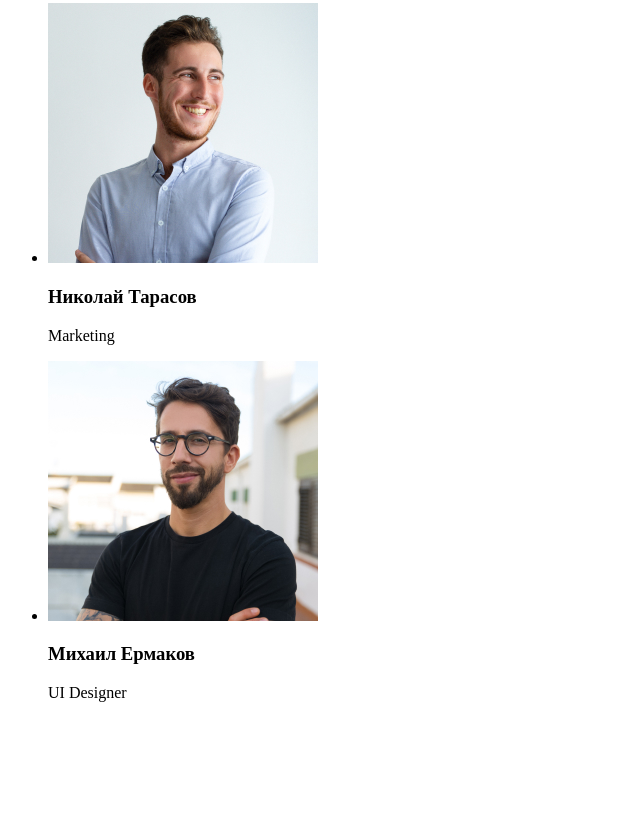
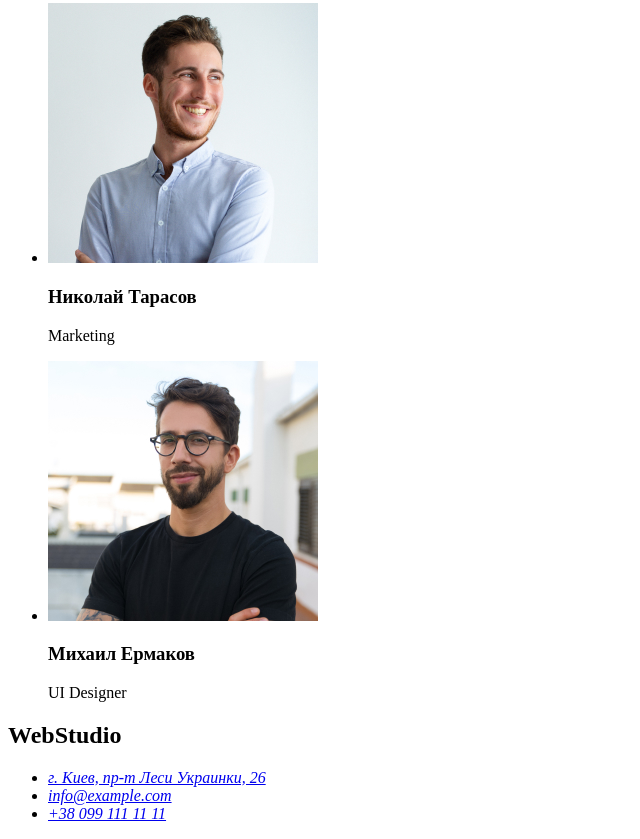
Before and after one commit to Linzakat/goit-markup-hw-01, a plain HTML site: page index.html in a window 1280 px wide. Shown: the part 2315-3154 px from the top of the page, without its empty margins (0-640 px from the left). Before the commit the page ends 3033 px from the top, so only its background shows below. Drawn offline with Linux system fonts and the light colour scheme.

Commit message:
конец

```diff
--- a/index.html
+++ b/index.html
@@ -24,7 +24,7 @@
         </address>
 
     </header>
-    <div>
+    <main>
         <!-- HERO -->
         <section>
             <h1>Эффективные решения <br> для вашего бизнеса</h1>
@@ -83,7 +83,23 @@
                 </li>
             </ul>
         </section>
-    </div>
+    </main>
+    <footer>
+        <h2>WebStudio</h2>
+        <address>
+            <ul>
+                <li>
+                    <a href="https://goo.gl/maps/" target="_blank">г. Киев, пр-т Леси Украинки, 26</a>
+                </li>
+                <li>
+                    <a href="mailto:info@example.com">info@example.com</a>
+                </li>
+                <li>
+                    <a href="tel:+380991111111">+38 099 111 11 11</a>
+                </li>
+            </ul>
+        </address>
+    </footer>
 
 </body>
 </html>
```
